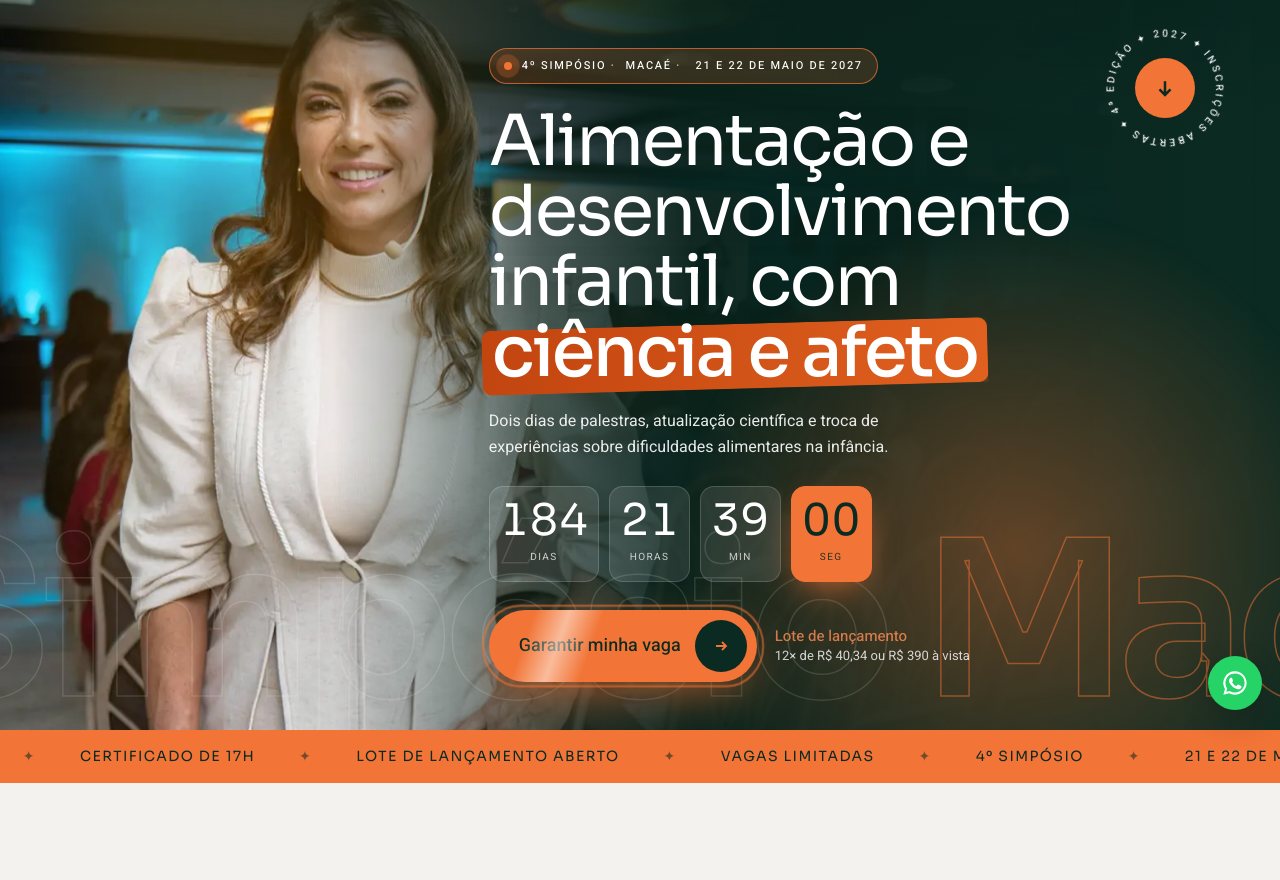
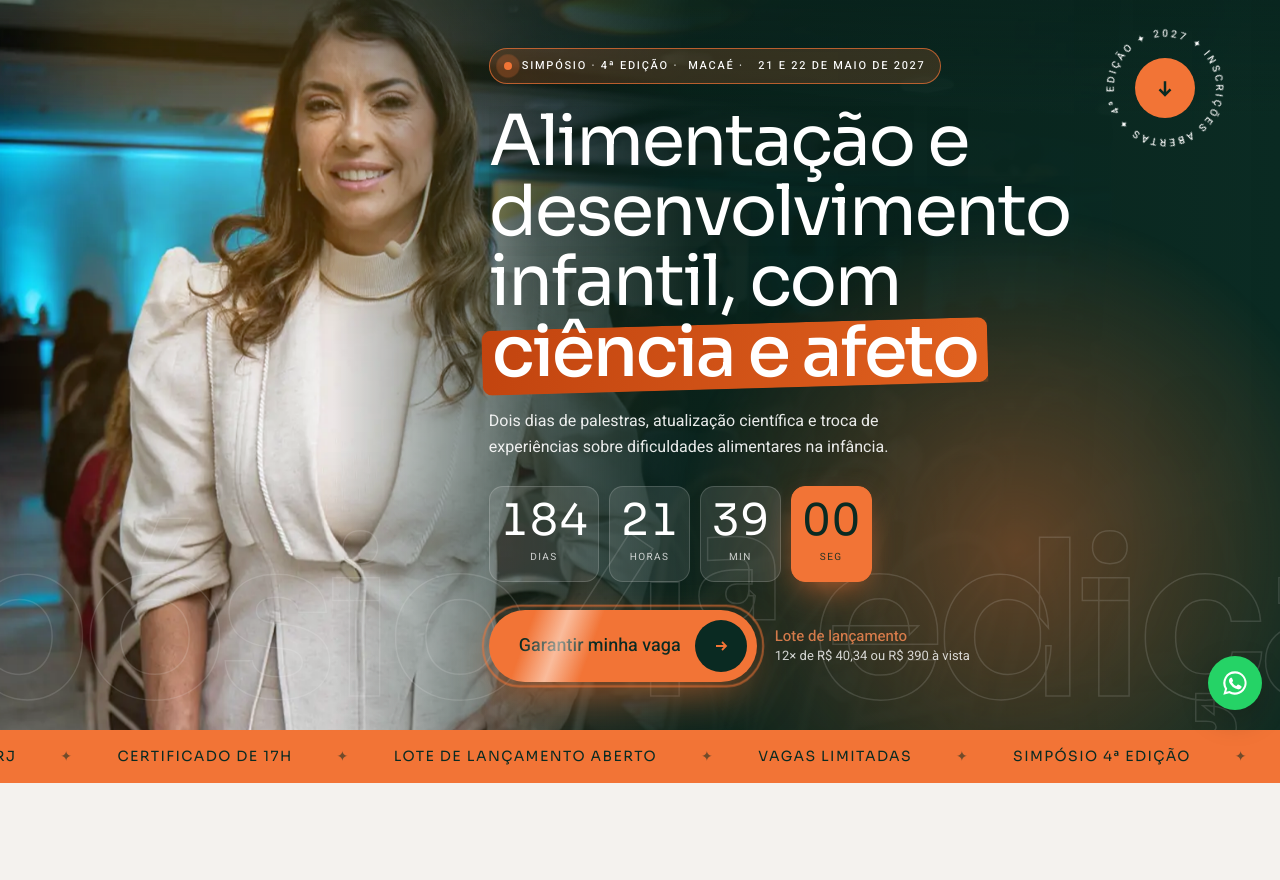
Before and after one commit to pedro2803c/simposio-macae, a plain HTML site: page index.html in a window 1280 px wide. Shown: the part 72-952 px from the top of the page. Drawn offline with Linux system fonts and the light colour scheme; animation ran at ten frames a second.

Commit message:
Nome do evento: Simpósio de Alimentação e Desenvolvimento Infantil – 4ª edição
Co-Authored-By: Claude Opus 5.5 <noreply@anthropic.com>

```diff
--- a/index.html
+++ b/index.html
@@ -3,9 +3,9 @@
 <head>
 <meta charset="utf-8">
 <meta name="viewport" content="width=device-width, initial-scale=1">
-<title>4º Simpósio de Alimentação e Desenvolvimento Infantil de Macaé | Cinthia Melo</title>
+<title>Simpósio de Alimentação e Desenvolvimento Infantil – 4ª edição | Cinthia Melo</title>
 <meta name="description" content="21 e 22 de maio de 2027 no Royal Atlântica Macaé Hotel. Dois dias de palestras, atualização científica e troca de experiências sobre dificuldades alimentares infantis. Certificado de 17h.">
-<meta property="og:title" content="4º Simpósio de Alimentação e Desenvolvimento Infantil de Macaé">
+<meta property="og:title" content="Simpósio de Alimentação e Desenvolvimento Infantil – 4ª edição">
 <meta property="og:description" content="21 e 22 de maio de 2027 · Royal Atlântica Macaé Hotel · Organização: Nutri Cinthia Melo">
 <meta property="og:image" content="https://simposio-macae.vercel.app/assets/img/hero.webp">
 <link rel="canonical" href="https://simposio-macae.vercel.app/">
@@ -741,7 +741,7 @@ img[src$="g-248.webp"],img[src$="g-620.webp"],img[src$="g-82.webp"]{object-posit
   <div class="aura" aria-hidden="true"></div>
   <div class="scrim"></div>
   <div class="glow"></div>
-  <div class="ghost" aria-hidden="true"><div><span>4º Simpósio <em>Macaé</em> 2027</span><span>4º Simpósio <em>Macaé</em> 2027</span></div></div>
+  <div class="ghost" aria-hidden="true"><div><span>Simpósio 4ª edição <em>Macaé</em> 2027</span><span>Simpósio 4ª edição <em>Macaé</em> 2027</span></div></div>
 
 
 
@@ -752,7 +752,7 @@ img[src$="g-248.webp"],img[src$="g-620.webp"],img[src$="g-82.webp"]{object-posit
 
   <div class="hero-body">
     <div class="hero-side">
-      <span class="tag fx" style="--i:0">4º Simpósio · <span class="opt">Macaé ·&nbsp;</span>21 e 22 de maio de 2027</span>
+      <span class="tag fx" style="--i:0">Simpósio · 4ª edição · <span class="opt">Macaé ·&nbsp;</span>21 e 22 de maio de 2027</span>
       <h1 aria-label="Alimentação e desenvolvimento infantil, com ciência e afeto">
         <span aria-hidden="true">
           <span class="w"><span style="--i:0">Alimentação</span></span> <span class="w"><span style="--i:1">e</span></span>
@@ -771,7 +771,7 @@ img[src$="g-248.webp"],img[src$="g-620.webp"],img[src$="g-82.webp"]{object-posit
       </div>
     </div>
   </div>
-  <div class="mq" aria-hidden="true"><div class="mq-t"><span>4º Simpósio</span><span>✦</span><span>21 e 22 de maio de 2027</span><span>✦</span><span>Royal Atlântica · Macaé/RJ</span><span>✦</span><span>Certificado de 17h</span><span>✦</span><span>Lote de lançamento aberto</span><span>✦</span><span>Vagas limitadas</span><span>✦</span></div></div>
+  <div class="mq" aria-hidden="true"><div class="mq-t"><span>Simpósio 4ª edição</span><span>✦</span><span>21 e 22 de maio de 2027</span><span>✦</span><span>Royal Atlântica · Macaé/RJ</span><span>✦</span><span>Certificado de 17h</span><span>✦</span><span>Lote de lançamento aberto</span><span>✦</span><span>Vagas limitadas</span><span>✦</span></div></div>
 </header>
 
 <main>
@@ -997,7 +997,7 @@ img[src$="g-248.webp"],img[src$="g-620.webp"],img[src$="g-82.webp"]{object-posit
     <div class="spons">
       <div class="photo-card clip" style="aspect-ratio:auto"><img src="assets/img/encerramento.webp" width="1400" height="934" loading="lazy" alt="Participantes e palestrantes reunidos no encerramento"></div>
       <div class="card rv" style="--d:1">
-        <h2 style="font-size:clamp(28px,3vw,42px);margin-bottom:14px">Sua marca no <em>4º Simpósio</em></h2>
+        <h2 style="font-size:clamp(28px,3vw,42px);margin-bottom:14px">Sua marca na <em>4ª edição do Simpósio</em></h2>
         <p class="muted" style="margin-bottom:24px">Associe sua marca a uma causa que impacta a saúde e o bem-estar das crianças, diante de um público qualificado.</p>
         <div class="benefits">
           <div><b>Visibilidade total</b>Chamadas, apresentações e agradecimentos durante todo o evento.</div>
@@ -1051,14 +1051,14 @@ img[src$="g-248.webp"],img[src$="g-620.webp"],img[src$="g-82.webp"]{object-posit
       </div>
     </div>
   </div>
-  <div class="mq giant" aria-hidden="true"><div class="mq-t"><span>Macaé 2027</span><span>4º Simpósio</span><span>21 e 22 de maio</span><span>Ciência e afeto</span></div></div>
+  <div class="mq giant" aria-hidden="true"><div class="mq-t"><span>Macaé 2027</span><span>Simpósio 4ª edição</span><span>21 e 22 de maio</span><span>Ciência e afeto</span></div></div>
 </section>
 
 <!-- FINAL CTA -->
 <section class="final" id="inscricao">
   <span class="fx" aria-hidden="true"></span>
   <span class="hot"><i></i>Lote de lançamento · vagas limitadas</span>
-  <span class="k">4º Simpósio de Alimentação e Desenvolvimento Infantil de Macaé</span>
+  <span class="k">Simpósio de Alimentação e Desenvolvimento Infantil – 4ª edição</span>
   <div class="date">21—22<sup>MAIO<br>2027</sup></div>
   <p>As vagas são limitadas. Garanta seu lugar no lote de lançamento.</p>
   <div class="cd" data-cd hidden aria-label="Contagem regressiva para o simpósio">
@@ -1074,7 +1074,7 @@ img[src$="g-248.webp"],img[src$="g-620.webp"],img[src$="g-82.webp"]{object-posit
   <div class="wrap">
     <div class="foot">
       <div>
-        <h2>Comece sua jornada no 4º Simpósio</h2>
+        <h2>Comece sua jornada na 4ª edição do Simpósio</h2>
         <a class="btn" href="https://pay.kiwify.com.br/d4dkCdo">Inscreva-se <i><svg viewBox="0 0 16 16" fill="none" stroke="currentColor" stroke-width="1.8"><path d="M3 8h10M9 4l4 4-4 4"/></svg></i></a>
       </div>
       <div>
```
